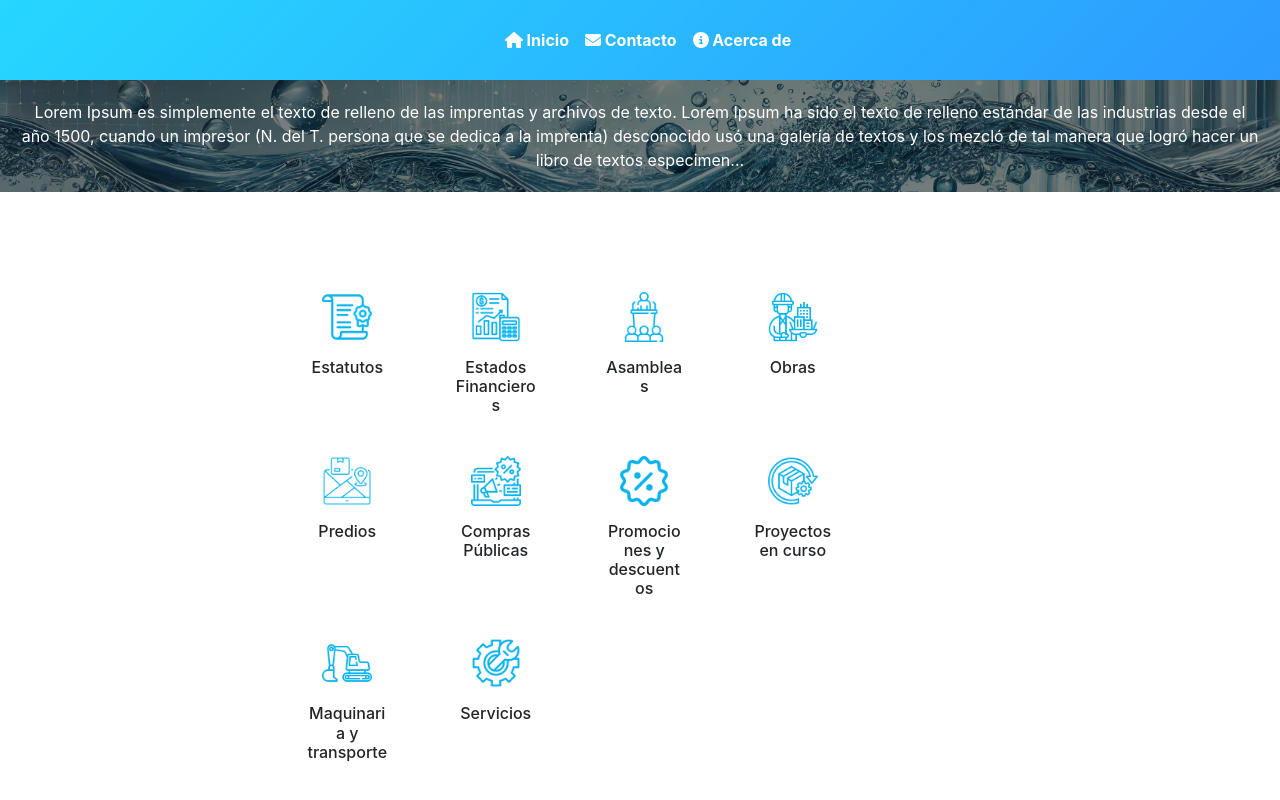
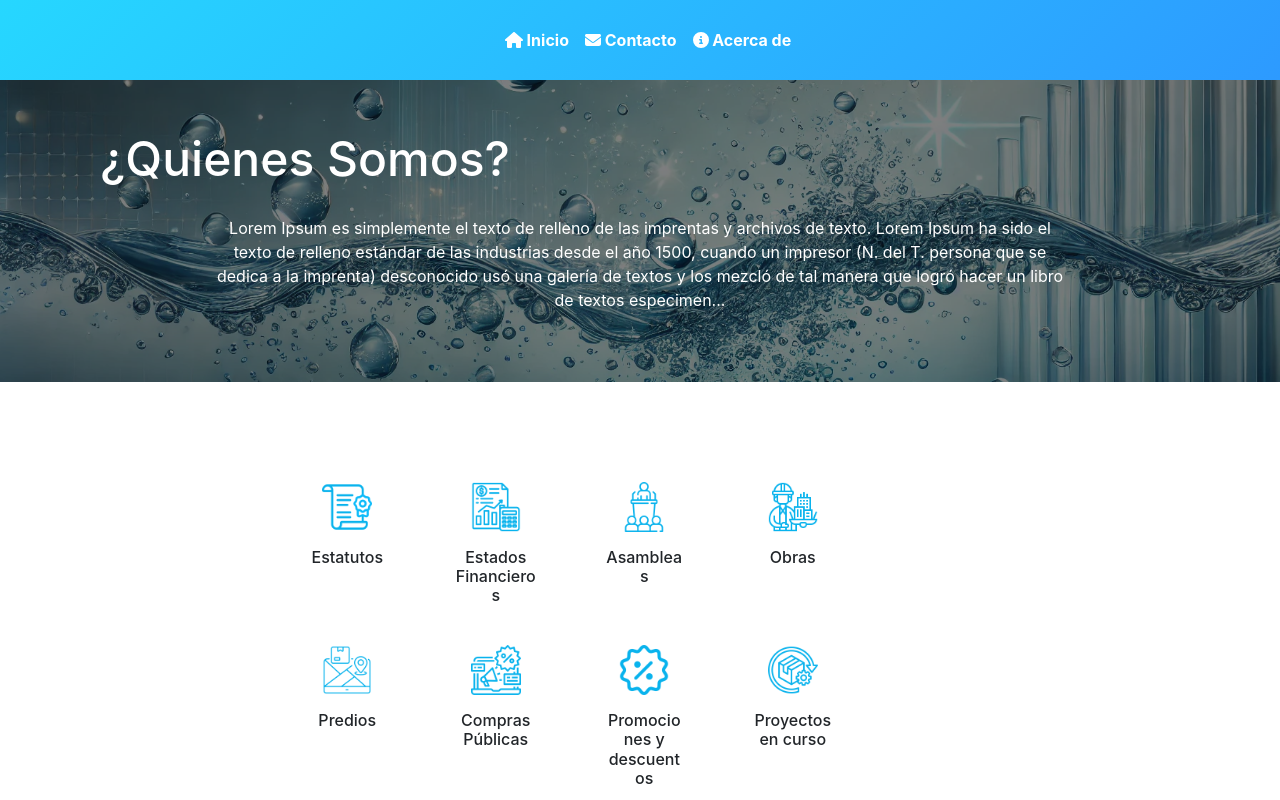
Before and after one commit to tadeopc98/OIAPSB, a React (Create React App) app in the folder frontend/: page / in a window 1280 px wide. Built offline with nearby package versions, Linux system fonts and the light colour scheme.

Commit message:
IAG modificaciones footer

```diff
--- a/frontend/src/components/Footer.js
+++ b/frontend/src/components/Footer.js
@@ -5,6 +5,9 @@ import "./Footer.css"
 function Footer() {
   return (
     <footer>
+      <div className='gridContainer'>
+
+      </div>
       <p>&copy; 2024 Organismo Independiente de Agua Potable. San Buenaventura, Estado de México.</p>
     </footer>
   );
--- a/frontend/src/pages/Home.css
+++ b/frontend/src/pages/Home.css
@@ -78,7 +78,9 @@ html, body {
     z-index: 2;
     color: white;
     padding: 20px;
-    margin: 0;
+    padding-bottom: 70px;
+    width: 70%;
+    margin: 0 auto;
     text-align: center;
   }
 
@@ -88,3 +90,12 @@ html, body {
     width: 100%; /* Cambiado a 100% */
     position: relative;
 }
+
+h2{
+    color: white !important;
+    z-index: 2;
+    padding-top: 50px;
+    padding-left: 100px;
+    font-size: 3rem;
+    position: relative;
+}
--- a/frontend/src/pages/Home.js
+++ b/frontend/src/pages/Home.js
@@ -20,6 +20,9 @@ const Home = () => {
     <div className="container">
       {/*Estructura de "quienesSomos"*/}
       <div className=" bg-content">
+        <h2>
+          ¿Quienes Somos?
+        </h2>
         <p>
           Lorem Ipsum es simplemente el texto de relleno de las imprentas y archivos de texto. Lorem Ipsum ha sido el texto de relleno estándar de las industrias desde el año 1500, cuando un impresor (N. del T. persona que se dedica a la imprenta) desconocido usó una galería de textos y los mezcló de tal manera que logró hacer un libro de textos especimen...
         </p>
```
